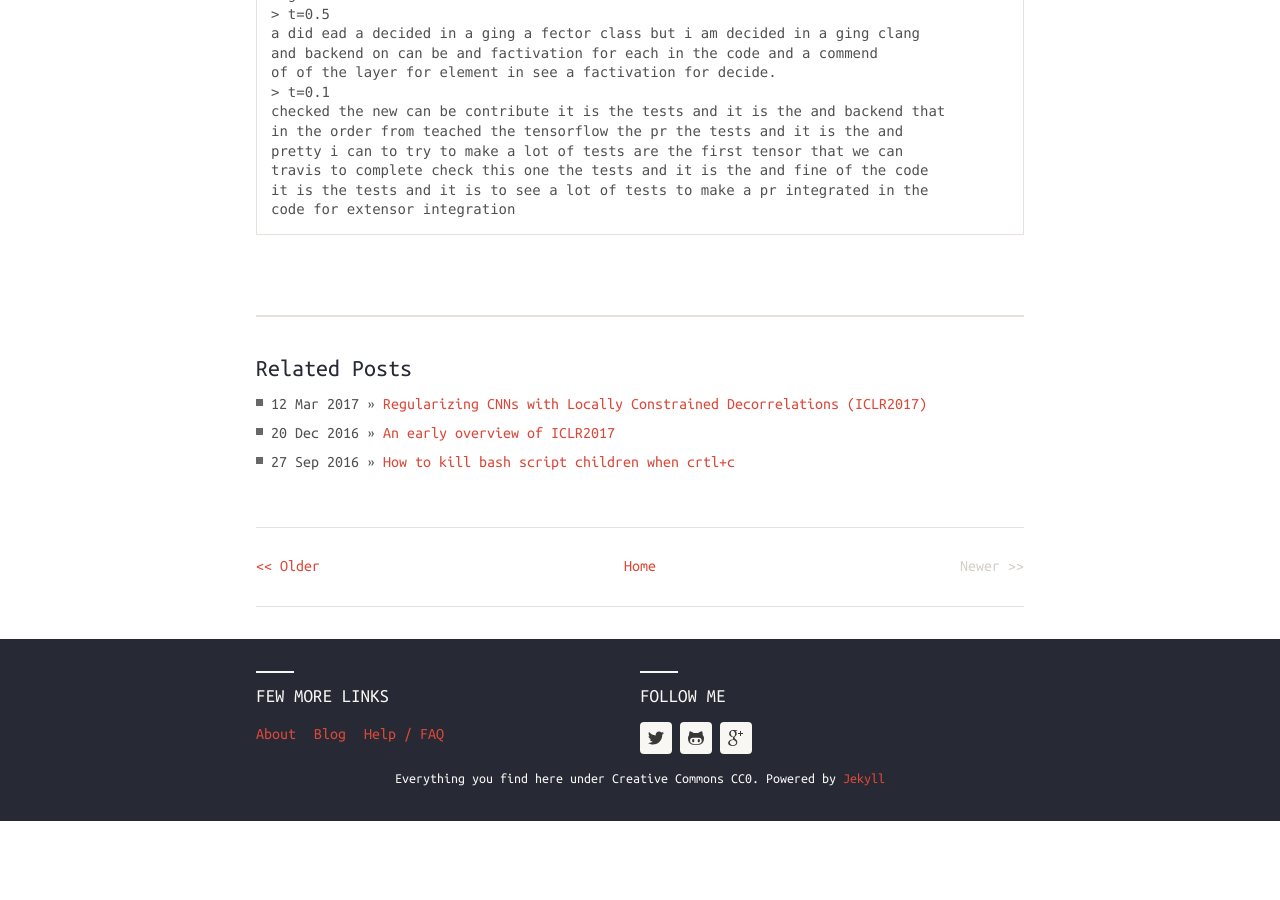
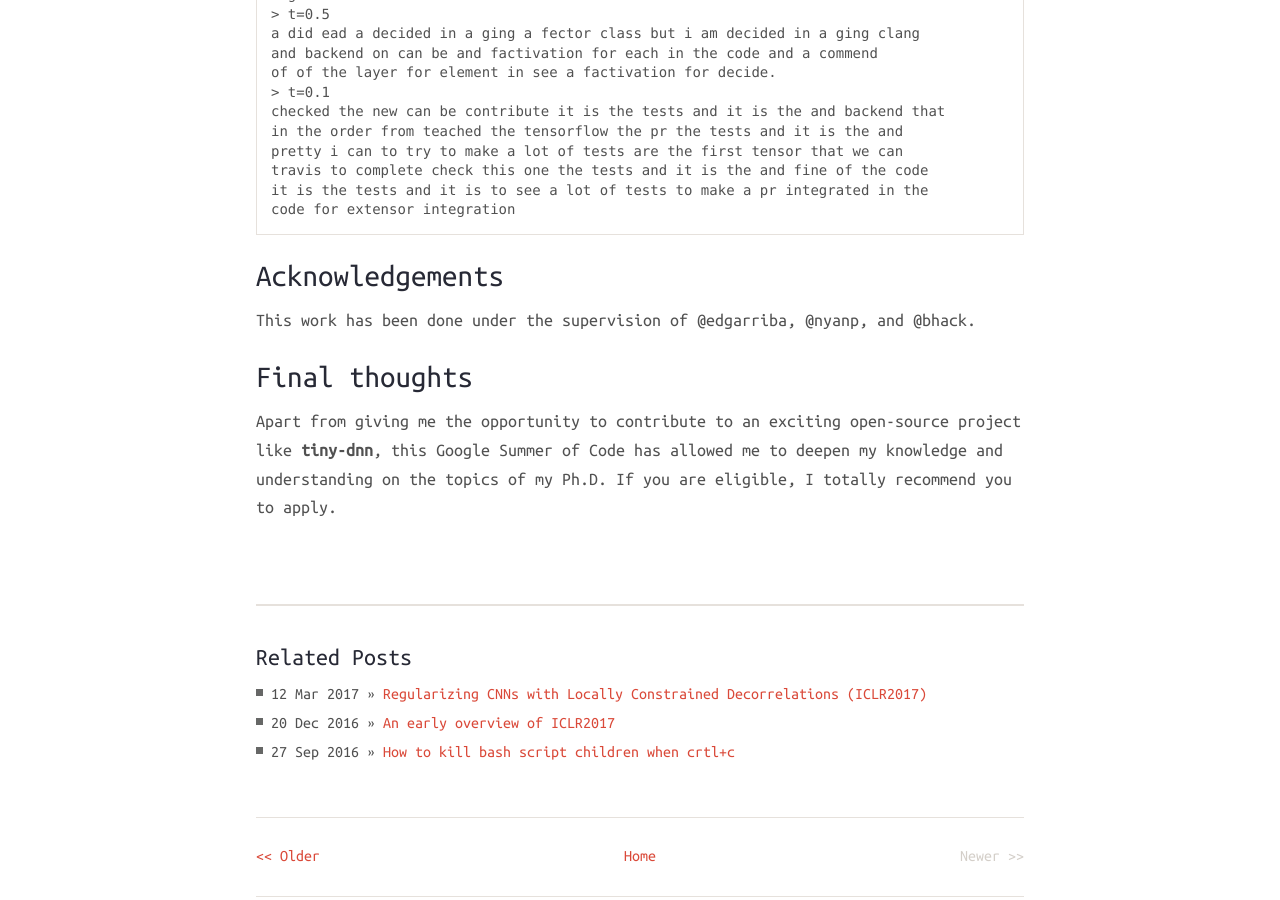
Before and after one commit to prlz77/prlz77.github.io, a Jekyll site: the page built from _posts/2017-08-28-gsoc.markdown, in a window 1280 px wide and 900 px high, scrolled down 3770 px. Built offline with Jekyll 4.4.1, drawn with Linux system fonts in a browser that asks for light colours; nearby versions of some CDN libraries; comment, search, counter and statistics services are not loaded; before the commit the page ends 4591 px from its top, so only the background shows below that.

Commit message:
upload last source

````diff
--- a/_posts/2017-08-28-gsoc.markdown
+++ b/_posts/2017-08-28-gsoc.markdown
@@ -161,3 +161,16 @@ travis to complete check this one the tests and it is the and fine of the code
 it is the tests and it is to see a lot of tests to make a pr integrated in the
 code for extensor integration
 ```
+
+Acknowledgements
+---
+
+This work has been done under the supervision of @edgarriba, @nyanp, and @bhack.
+
+Final thoughts
+---
+
+Apart from giving me the opportunity to contribute to an exciting open-source
+project like **tiny-dnn**, this Google Summer of Code has allowed me to deepen
+my knowledge and understanding on the topics of my Ph.D. If you are eligible, I
+totally recommend you to apply.
````
